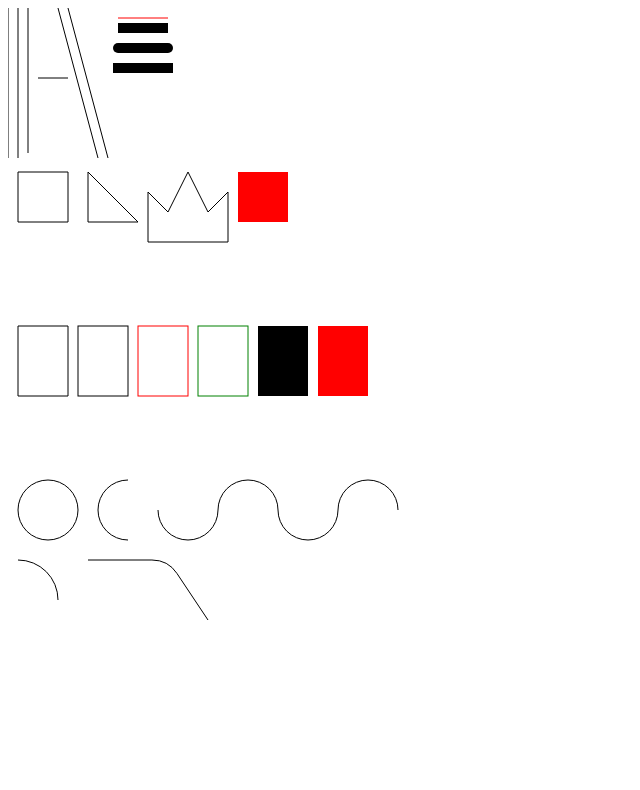
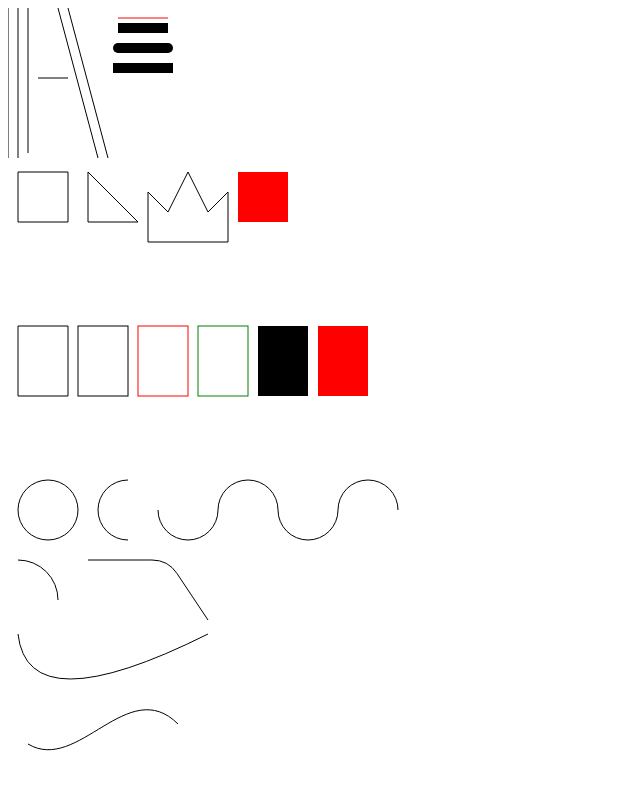
Before and after one commit to hide8811/learning, a plain HTML site: page javascript/try_canvas/canvas.html in a window 1280 px wide. Shown: the whole page, without its empty margins (0-640 px from the left). Drawn offline with Linux system fonts and the light colour scheme.

Commit message:
Add: [JavaScript: Canvas] ベジェ曲線描画

```diff
--- a/javascript/try_canvas/canvas.html
+++ b/javascript/try_canvas/canvas.html
@@ -18,10 +18,14 @@
     <div>
       <canvas id="circle" width="400"></canvas>
     </div>
+    <div>
+      <canvas id="curve"></canvas>
+    </div>
 
     <script src="lines.js"></script>
     <script src="polygon_line.js"></script>
     <script src="rectangle.js"></script>
     <script src="circle.js"></script>
+    <script src="curve.js"></script>
   </body>
 </html>
--- /dev/null
+++ b/javascript/try_canvas/curve.js
@@ -0,0 +1,14 @@
+const curveCanvas = document.getElementById('curve');
+const curveContext = curveCanvas.getContext('2d');
+
+// 2次ベジェ曲線
+curveContext.beginPath();
+curveContext.moveTo(10, 10);
+curveContext.quadraticCurveTo(20, 100, 200, 10); // (制御点x, 制御点y, 終点x, 終点y)
+curveContext.stroke();
+
+// 3次ベジェ曲線
+curveContext.beginPath();
+curveContext.moveTo(20, 120);
+curveContext.bezierCurveTo(70, 150, 120, 50, 170, 100); // (制御点1x, 制御点1y, 制御点2x, 制御点2y, 終点x, 終点y)
+curveContext.stroke();
```
